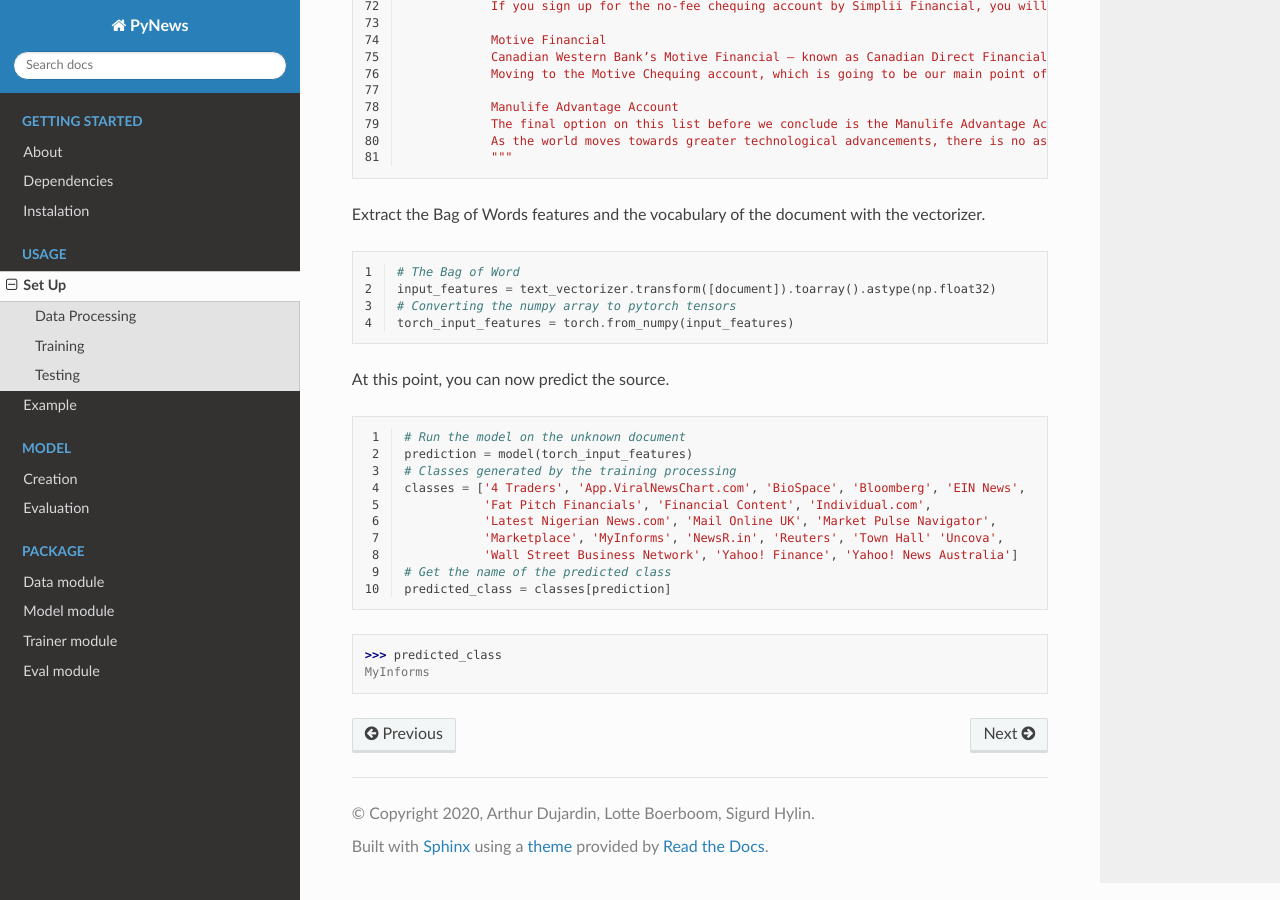
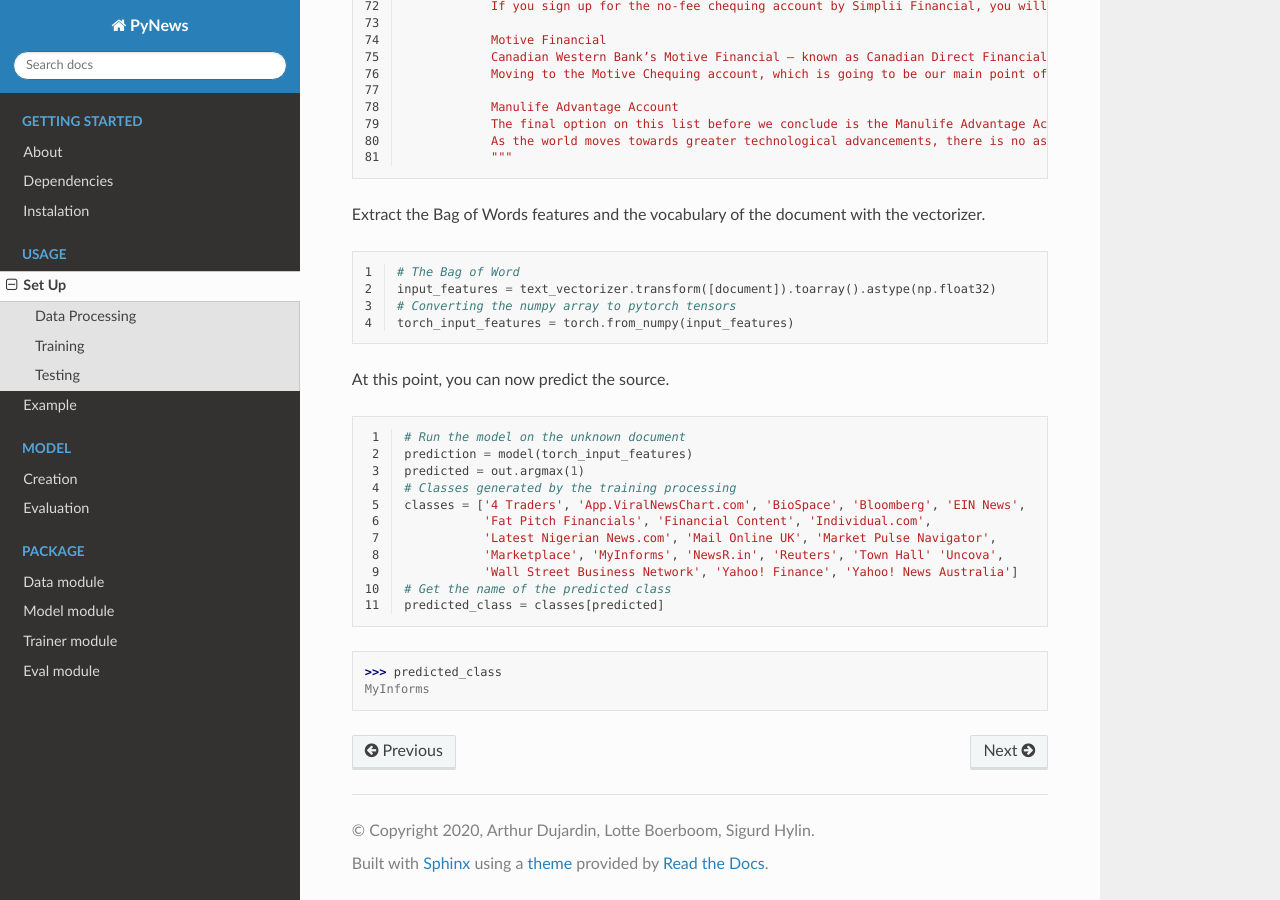
Before and after one commit to arthurdjn/pynews, a Sphinx documentation site: the page built from docs/pages/usage.rst, in a window 1280 px wide and 900 px high, scrolled down 4839 px. Built offline with Sphinx 7.4.7 and the Read the Docs theme 2.0.0, drawn with Linux system fonts in a browser that asks for light colours.

Commit message:
docs sphinx

```diff
--- a/docs/pages/usage.rst
+++ b/docs/pages/usage.rst
@@ -319,6 +319,7 @@ At this point, you can now predict the source.
 
     # Run the model on the unknown document
     prediction = model(torch_input_features)
+    predicted = out.argmax(1)
     # Classes generated by the training processing
     classes = ['4 Traders', 'App.ViralNewsChart.com', 'BioSpace', 'Bloomberg', 'EIN News',
                'Fat Pitch Financials', 'Financial Content', 'Individual.com',
@@ -326,7 +327,7 @@ At this point, you can now predict the source.
                'Marketplace', 'MyInforms', 'NewsR.in', 'Reuters', 'Town Hall' 'Uncova',
                'Wall Street Business Network', 'Yahoo! Finance', 'Yahoo! News Australia']
     # Get the name of the predicted class
-    predicted_class = classes[prediction]
+    predicted_class = classes[predicted]
 
 
 .. code-block:: pycon
```
